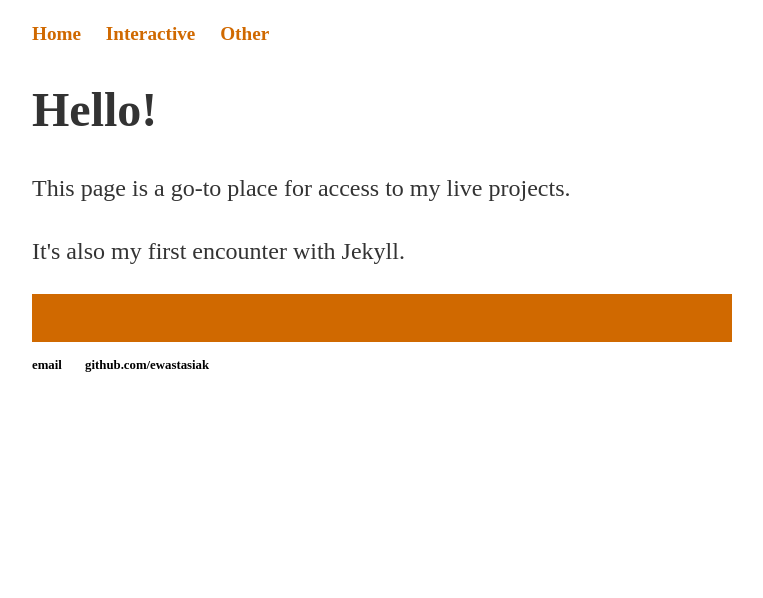
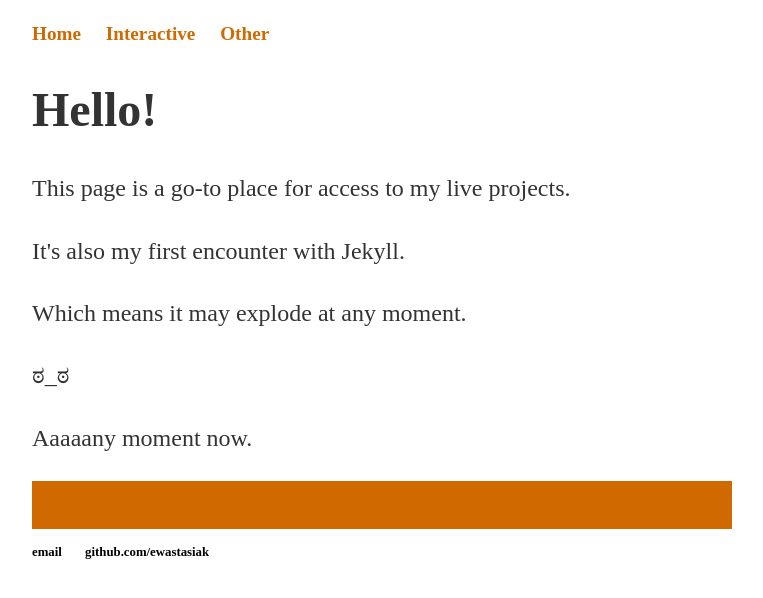
Before and after one commit to ewastasiak/Showcase, a Jekyll site: the page built from index.html, in a window 1280 px wide. Shown: the top 598 px of the page, without its empty margins (258-1021 px from the left). Built offline with Jekyll 4.4.1, drawn with Linux system fonts in a browser that asks for light colours; nearby versions of some CDN libraries; library files that are not in the unit come from our copies.

Commit message:
Updated 'index.html' via CloudCannon

```diff
--- a/index.html
+++ b/index.html
@@ -6,4 +6,7 @@ title: Ewa Stasiak | Projects Hub
     <h1>Hello!</h1>
     <p>This page is a go-to place for access to my live projects.</p>
     <p>It's also my first encounter with Jekyll.</b>
+    <p>Which means it may explode at any moment.</p>
+	<p> ಠ_ಠ</p>
+	<p>Aaaaany moment now.</p>
 </div><!-- /.blurb -->
```
